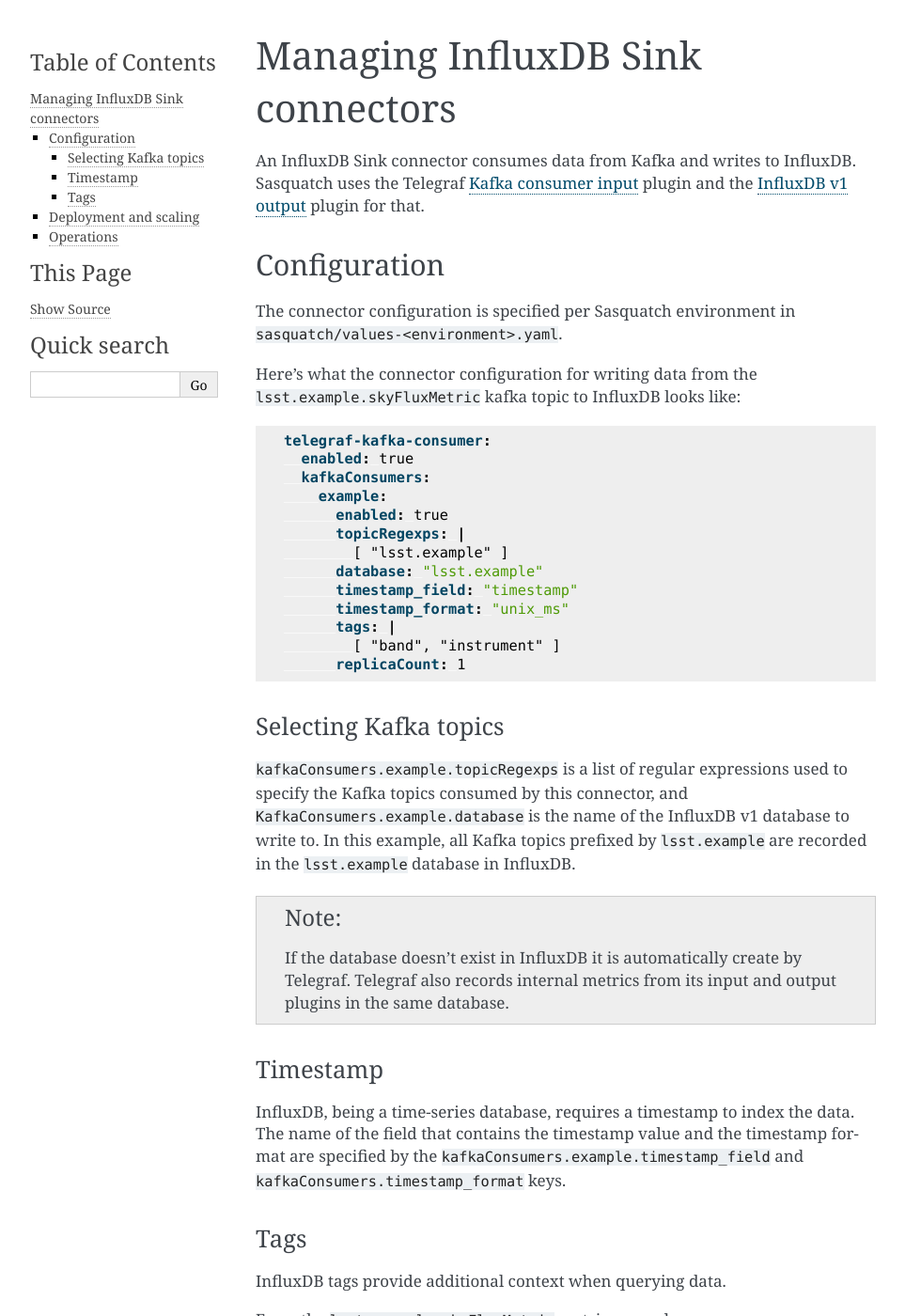
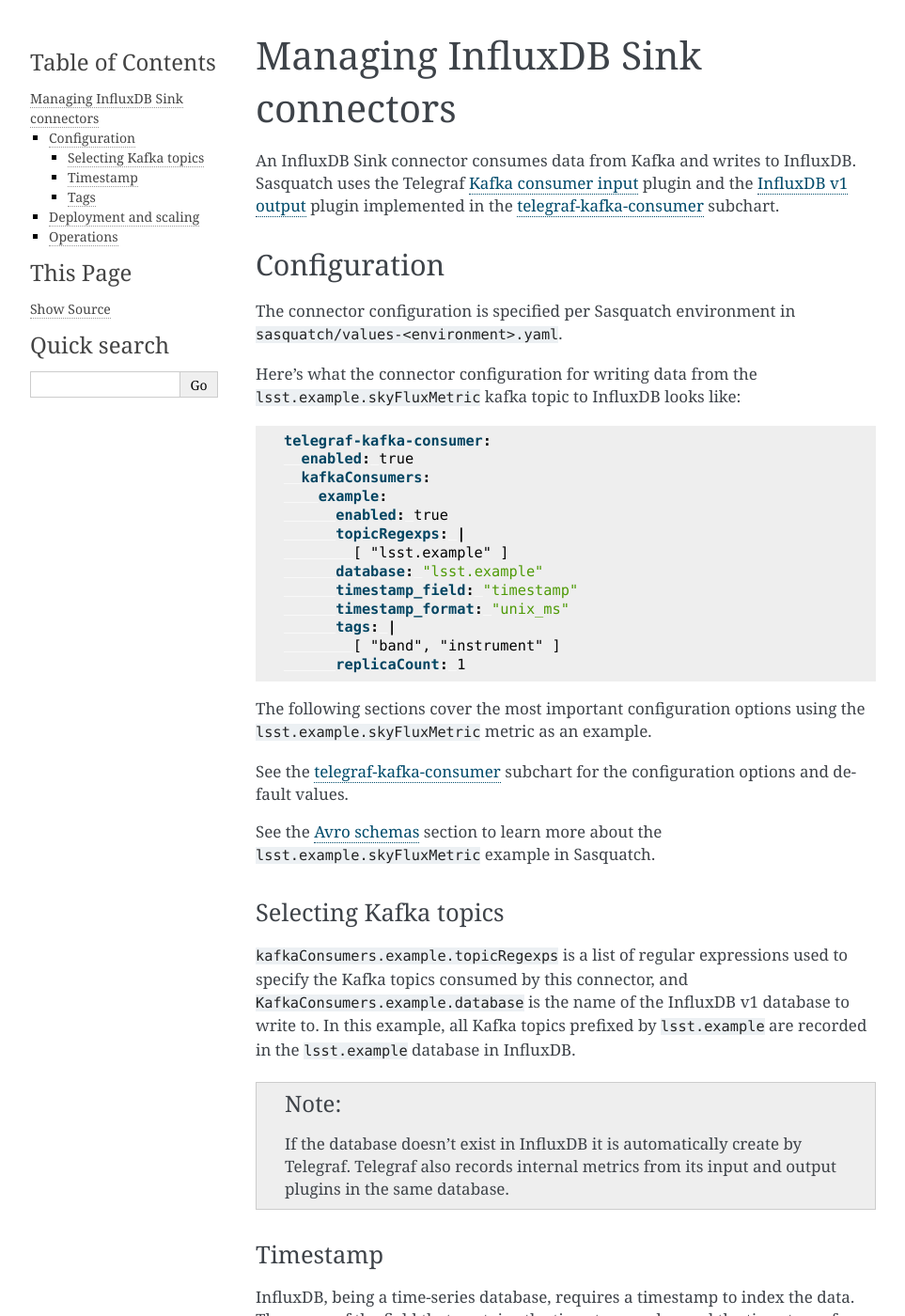
Before and after one commit to lsst-sqre/sasquatch, a Sphinx documentation site: the page built from docs/developer-guide/connectors.rst, in a window 1280 px wide and 1400 px high. Shown: the whole window at 94% size, without its empty margins (148-1111 px from the left). Built offline with Sphinx 7.4.7, drawn with Linux system fonts in a browser that asks for light colours; some of the changed text lies outside the part shown.

Commit message:
Update connectors.rst
- Also trim trailing whitespace

```diff
--- a/docs/developer-guide/connectors.rst
+++ b/docs/developer-guide/connectors.rst
@@ -6,7 +6,7 @@
 
 
 An InfluxDB Sink connector consumes data from Kafka and writes to InfluxDB.
-Sasquatch uses the Telegraf `Kafka consumer input`_ plugin and the `InfluxDB v1 output`_ plugin for that.
+Sasquatch uses the Telegraf `Kafka consumer input`_ plugin and the `InfluxDB v1 output`_ plugin implemented in the `telegraf-kafka-consumer`_ subchart.
 
 Configuration
 =============
@@ -30,6 +30,12 @@
         tags: |
           [ "band", "instrument" ]
         replicaCount: 1
+
+The following sections cover the most important configuration options using the ``lsst.example.skyFluxMetric`` metric as an example.
+
+See the `telegraf-kafka-consumer`_ subchart for the configuration options and default values.
+
+See the :ref:`avro` section to learn more about the ``lsst.example.skyFluxMetric`` example in Sasquatch.
 
 Selecting Kafka topics
 ----------------------
```
Also changed, not shown: other parts of docs/developer-guide/connectors.rst (+1 -5 lines), docs/developer-guide/broker-migration.rst (line endings or trailing spaces), docs/developer-guide/strimzi-updates.rst (line endings or trailing spaces).
